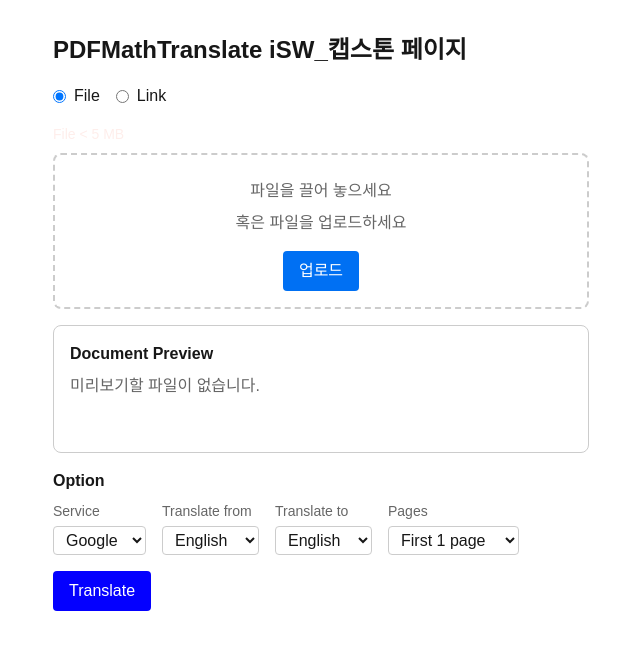
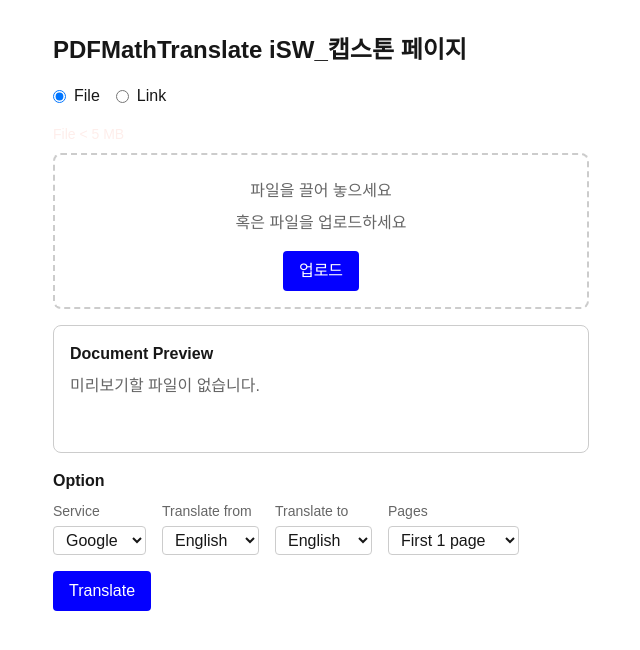
Before and after one commit to eunsil04/pdf-translator, a Next.js app: page / in a window 1280 px wide. Shown: the top 650 px of the page, without its empty margins (319-959 px from the left). Built offline with nearby package versions, Linux system fonts and the light colour scheme.

Commit message:
버튼 색 다 변경

```diff
--- a/app/page.module.css
+++ b/app/page.module.css
@@ -47,7 +47,7 @@
     display: inline-block;
     margin-top: 0.5rem;
     padding: 0.5rem 1rem;
-    background-color: #0070f3;
+    background-color: #0400ff;
     color: #fff;
     border-radius: 4px;
     cursor: pointer;
```
